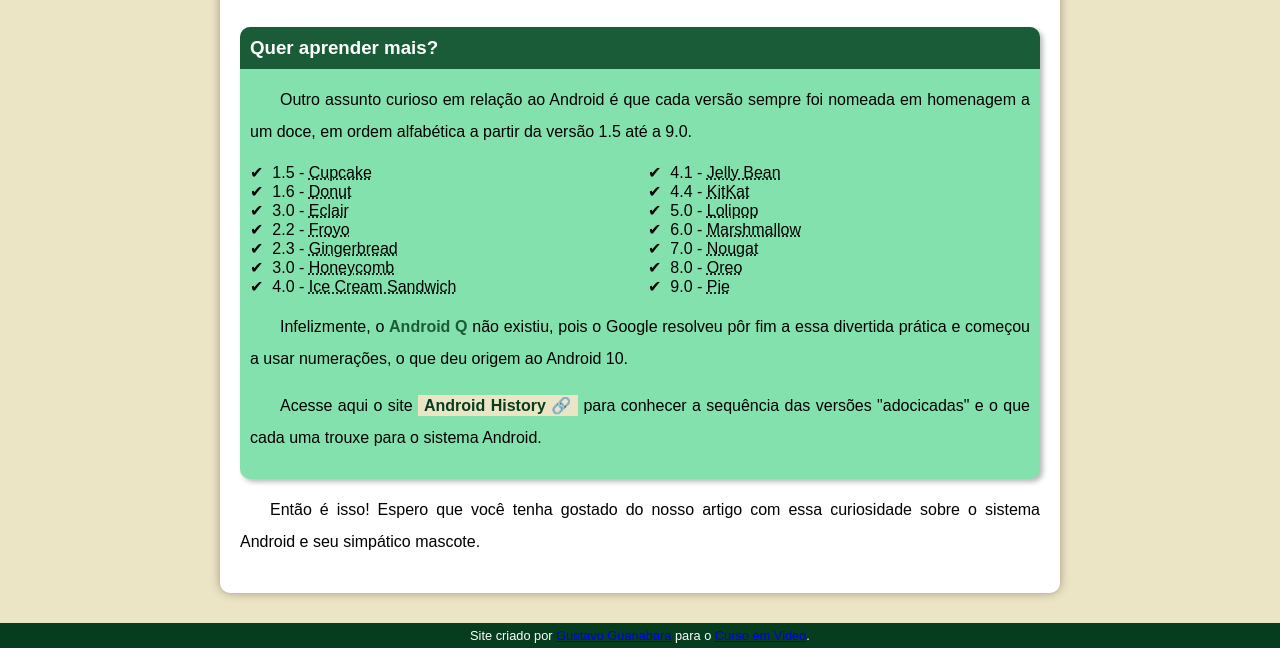
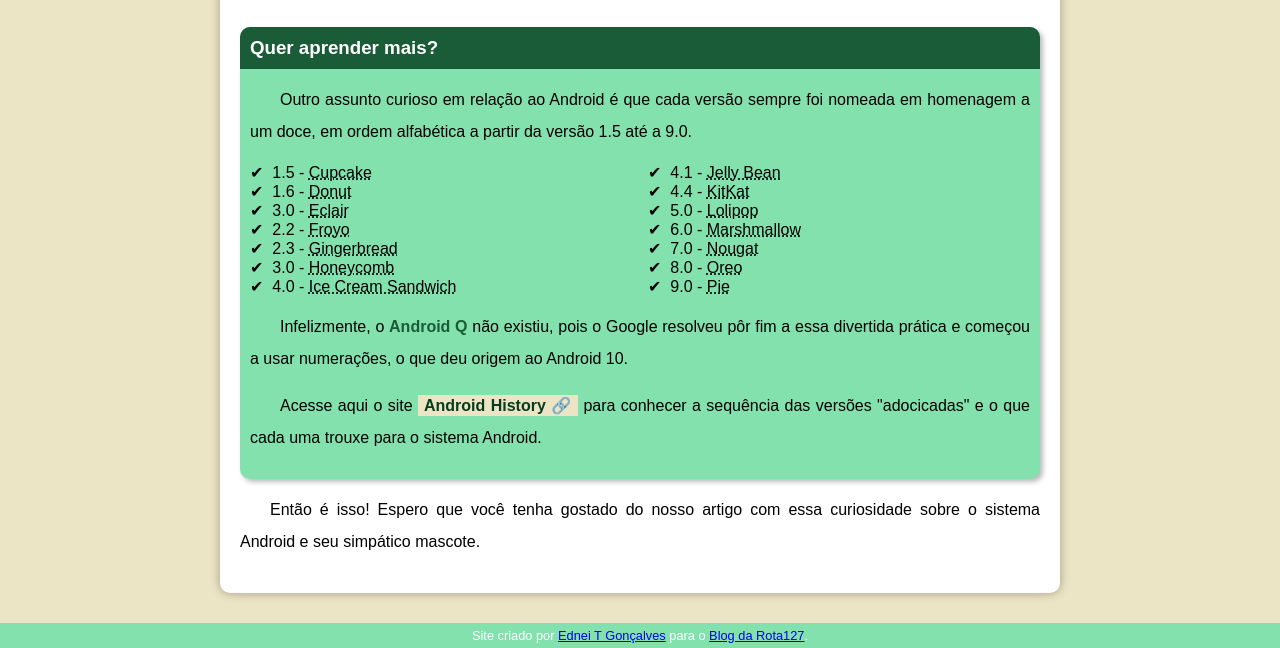
Before and after one commit to edneitatui/Projeto-Android, a plain HTML site: page index.html in a window 1280 px wide. Shown: the part 2348-2996 px from the top of the page. Drawn offline with Linux system fonts and the light colour scheme.

Commit message:
alterado rodape

```diff
--- a/estilo/style.css
+++ b/estilo/style.css
@@ -174,7 +174,7 @@ aside > ul {
 }
 
 footer {
-    background-color: var(--cor5);
+    background-color: var(--cor1);
     color: white;
     /*  ************** Neste ponto formatamos o rodapé.  ************* */
     text-align: center;
@@ -183,5 +183,5 @@ footer {
 }
 footer a:hover {
     text-decoration: underline ;
-    color: var(--cor1);
+    color: var(--cor3);
 }
--- a/index.html
+++ b/index.html
@@ -91,7 +91,7 @@
         </article>
     </main>
     <footer>
-        <p>Site criado por <a href="https://github.com/gustavoguanabara" target="_blank">Gustavo Guanabara</a> para o <a href="https://www.youtube.com/cursoemvideo" target="_blank">Curso em Video</a>.</p>
+        <p>Site criado por <a href="https://github.com/gustavoguanabara" target="_blank">Ednei T Gonçalves</a> para o <a href="http://rota127.blogspot.com" target="_blank">Blog da Rota127</a>.</p>
     </footer>
 </body>
 </html>
```
